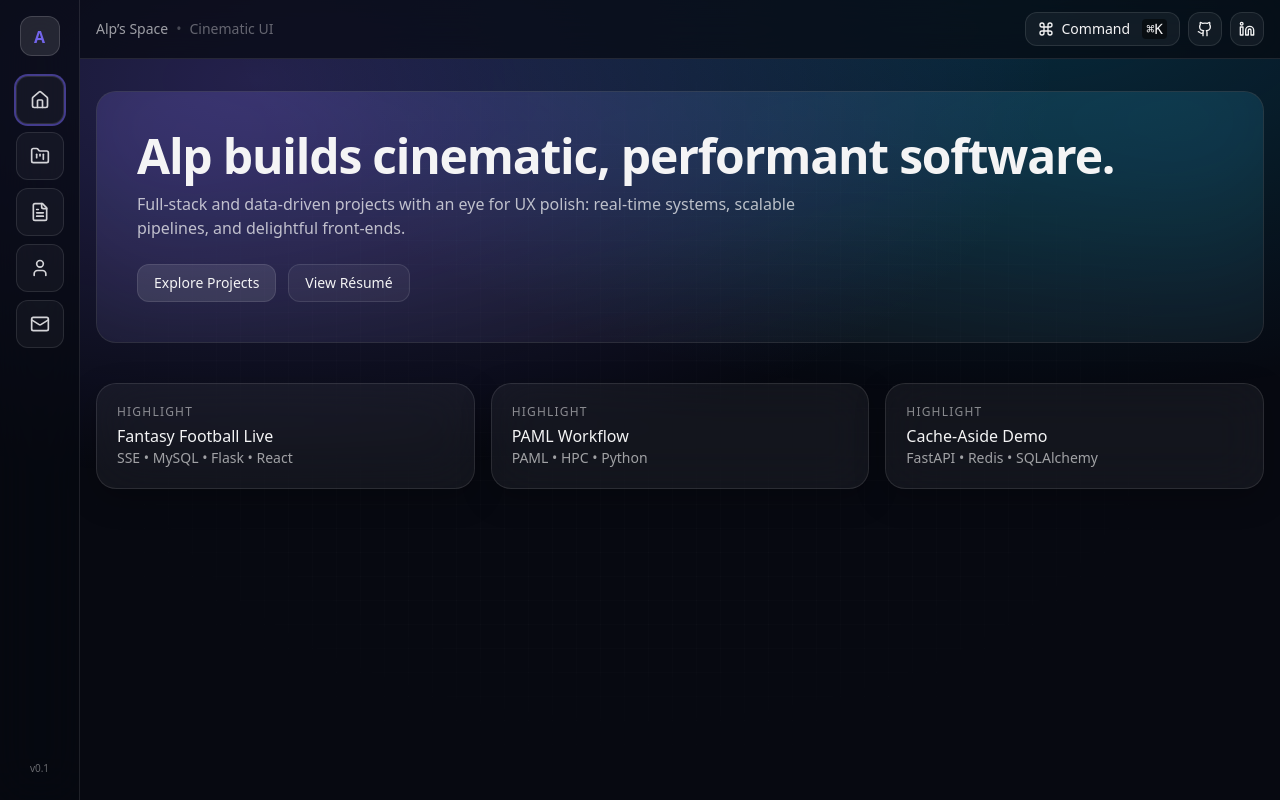
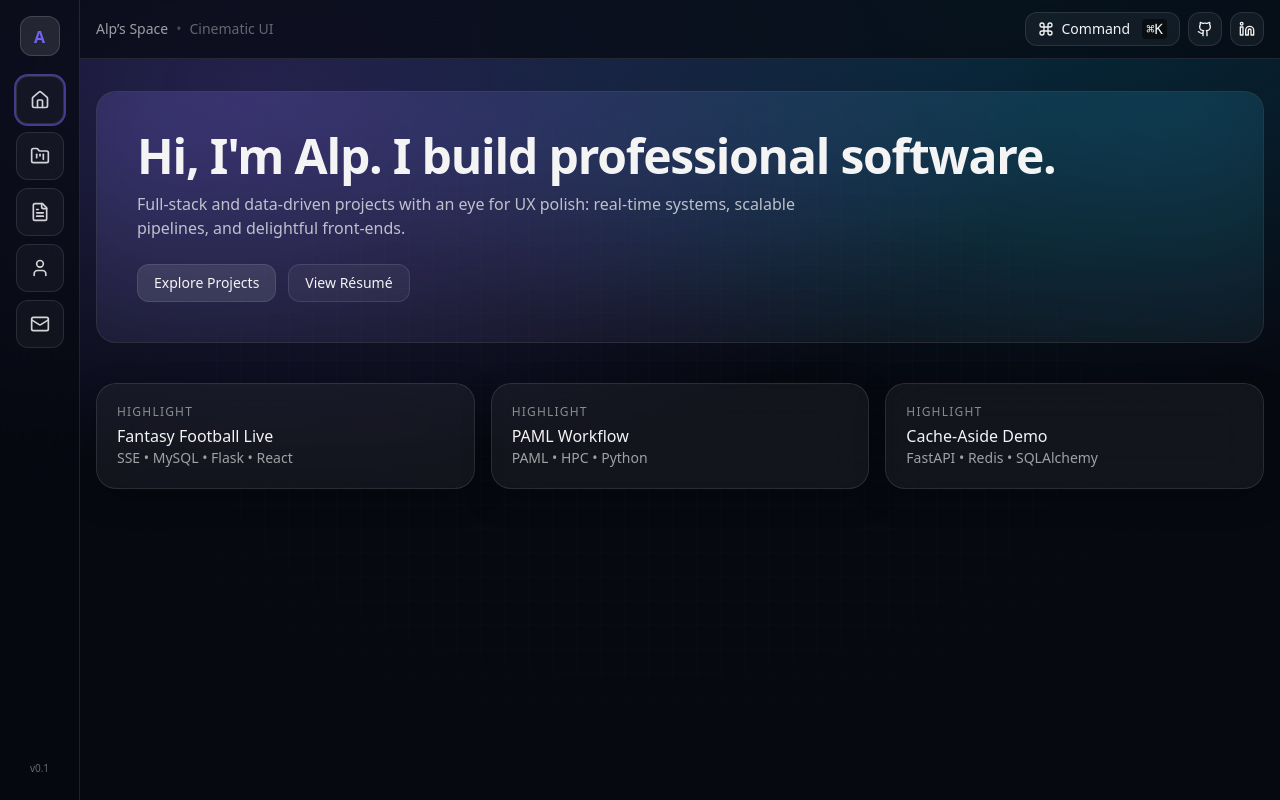
Before and after one commit to atanarin/alp-portfolio-cinematic, a React (Vite) app: page / in a window 1280 px wide. Built offline with nearby package versions, Linux system fonts and the light colour scheme.

Commit message:
Pre AI savepoint. Text changes

```diff
--- a/src/pages/Home.tsx
+++ b/src/pages/Home.tsx
@@ -11,7 +11,7 @@ export default function Home() {
           transition={{ duration: 0.4 }}
           className="text-4xl sm:text-5xl font-extrabold tracking-tight"
         >
-          Alp builds cinematic, performant software.
+          Hi, I'm Alp. I build professional software.
         </motion.h1>
         <motion.p
           initial={{ opacity: 0, y: 8 }}
--- a/src/pages/Projects.tsx
+++ b/src/pages/Projects.tsx
@@ -20,7 +20,7 @@ const past = [
     description:
       'Reproducible pipeline for evolutionary rate analysis across Saccharomyces proteomes using PAML & Tranalign.',
     tags: ['Python', 'PAML', 'Bioinformatics', 'HPC'],
-    github: 'https://github.com/alpatanarin',
+    github: 'https://github.com/atanarin',
     status: 'past',
   },
   {
@@ -28,7 +28,7 @@ const past = [
     description:
       'FastAPI + SQLAlchemy + Redis demo with TTLs, invalidation, and stampede protection (advisory locks).',
     tags: ['FastAPI', 'Redis', 'SQLAlchemy'],
-    github: 'https://github.com/alpatanarin',
+    github: 'https://github.com/atanarin',
     status: 'past',
   },
 ] satisfies Project[]   // ← keeps 'past' as a literal type
--- a/src/shell/Topbar.tsx
+++ b/src/shell/Topbar.tsx
@@ -16,7 +16,7 @@ export default function Topbar() {
           >
             <Command size={16} /> <span className="hidden sm:inline">Command</span> <kbd className="ml-1 rounded bg-black/50 px-1">⌘K</kbd>
           </button>
-          <a href="https://github.com/alpatanarin" target="_blank" className="rounded-xl border border-white/10 bg-white/5 p-2 hover:shadow-glow" aria-label="GitHub"><Github size={16} /></a>
+          <a href="https://github.com/atanarin" target="_blank" className="rounded-xl border border-white/10 bg-white/5 p-2 hover:shadow-glow" aria-label="GitHub"><Github size={16} /></a>
           <a href="https://www.linkedin.com/in/alpatanarin" target="_blank" className="rounded-xl border border-white/10 bg-white/5 p-2 hover:shadow-glow" aria-label="LinkedIn"><Linkedin size={16} /></a>
         </div>
       </div>
```
